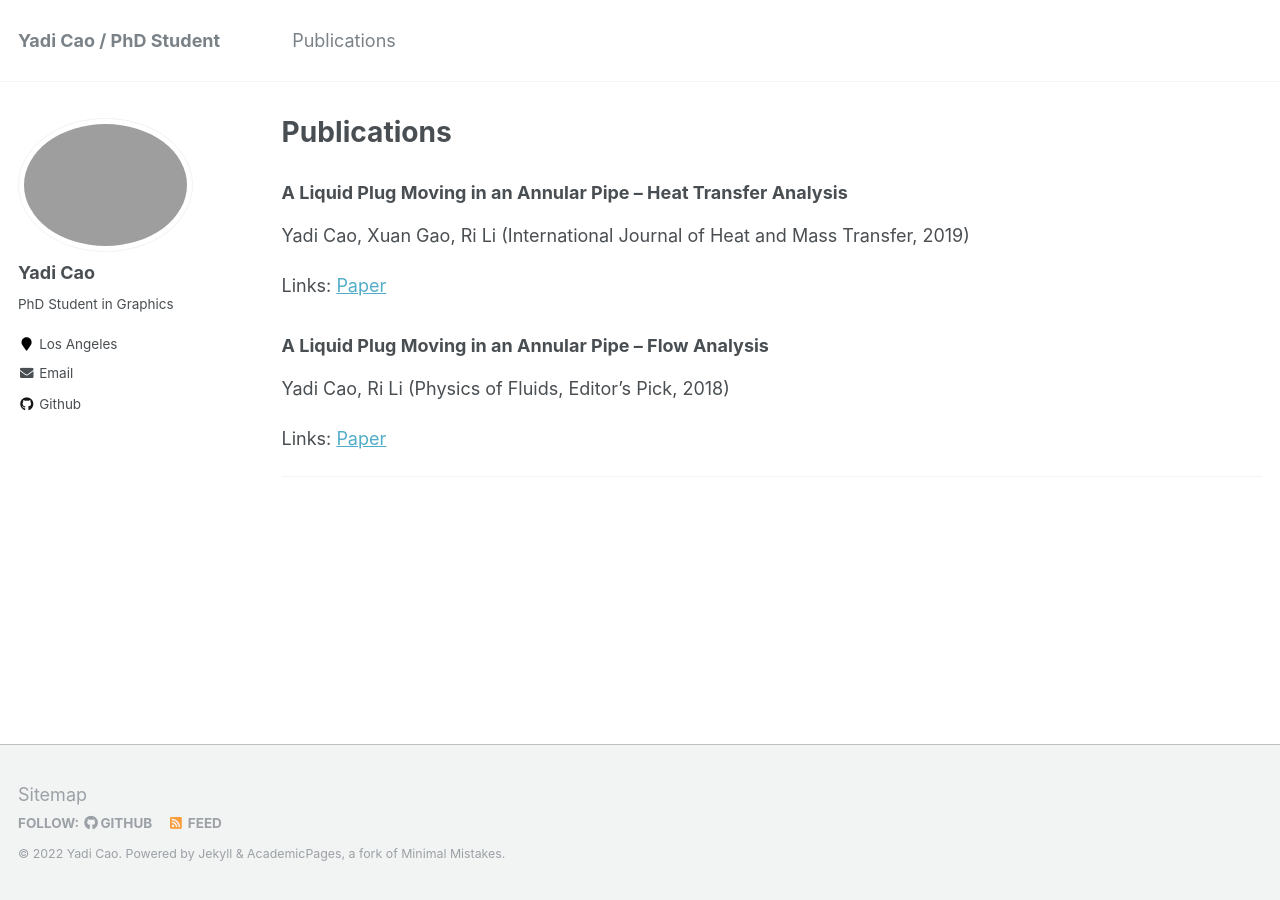
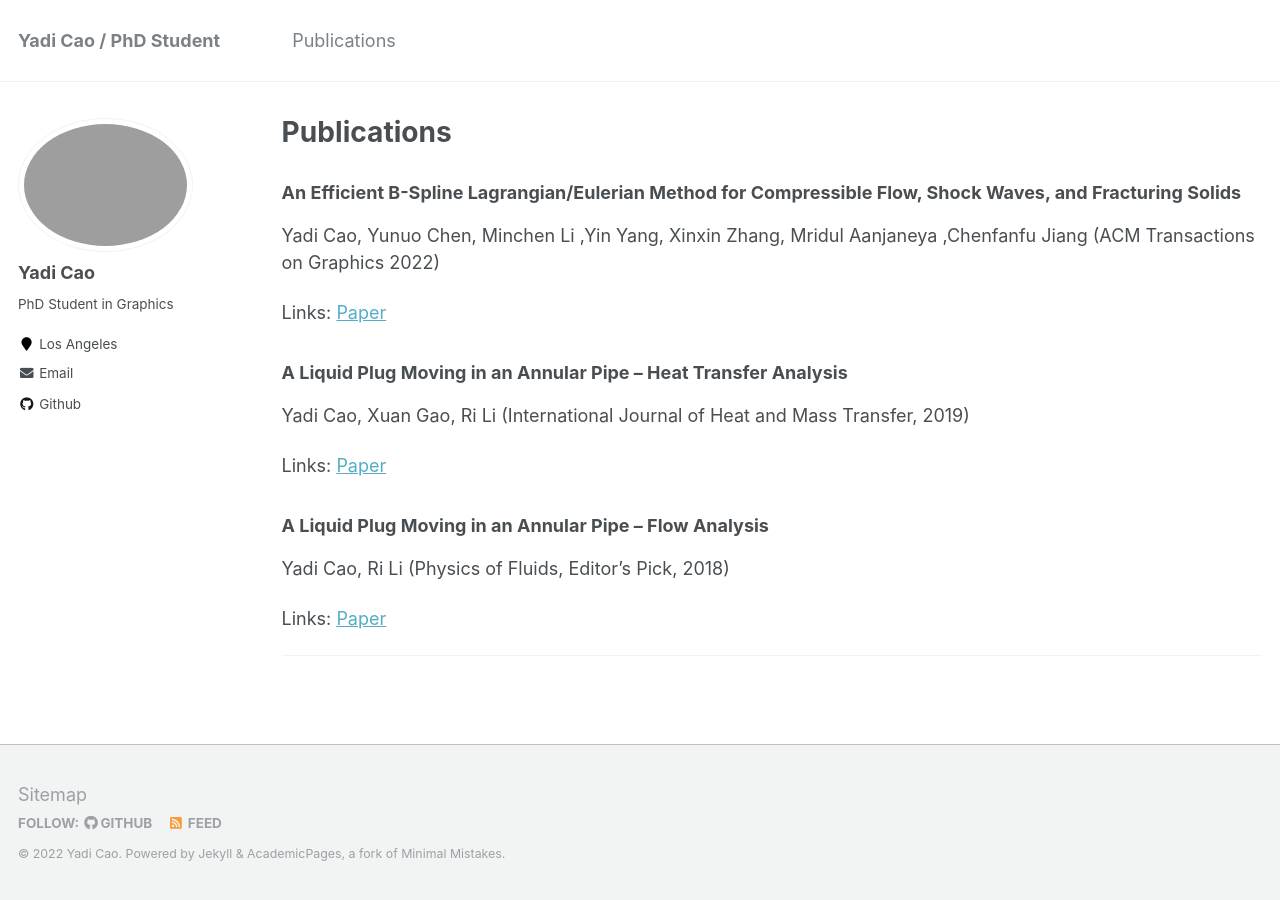
Before and after one commit to Eydcao/Eydcao.github.io, a Jekyll site: the page built from _pages/publications.md, in a window 1280 px wide. Built offline with Jekyll 4.4.1, drawn with Linux system fonts in a browser that asks for light colours.

Commit message:
update publication

```diff
--- a/_pages/publications.md
+++ b/_pages/publications.md
@@ -4,6 +4,12 @@
 permalink: /publications/
 author_profile: true
 ---
+
+### An Efficient B-Spline Lagrangian/Eulerian Method for Compressible Flow, Shock Waves, and Fracturing Solids
+
+Yadi Cao, Yunuo Chen, Minchen Li ,Yin Yang, Xinxin Zhang, Mridul Aanjaneya ,Chenfanfu Jiang (ACM Transactions on Graphics 2022)
+
+Links: [Paper](https://dl.acm.org/doi/10.1145/3519595)
 
 ### A Liquid Plug Moving in an Annular Pipe – Heat Transfer Analysis
 
@@ -17,7 +23,6 @@
 
 Links: [Paper](https://doi.org/10.1063/1.5050258)
 
-
 <!-- ![AnisoMPM](http://yunuoch.github.io/images/anisompm.png "AnisoMPM") -->
 
 ---
```
